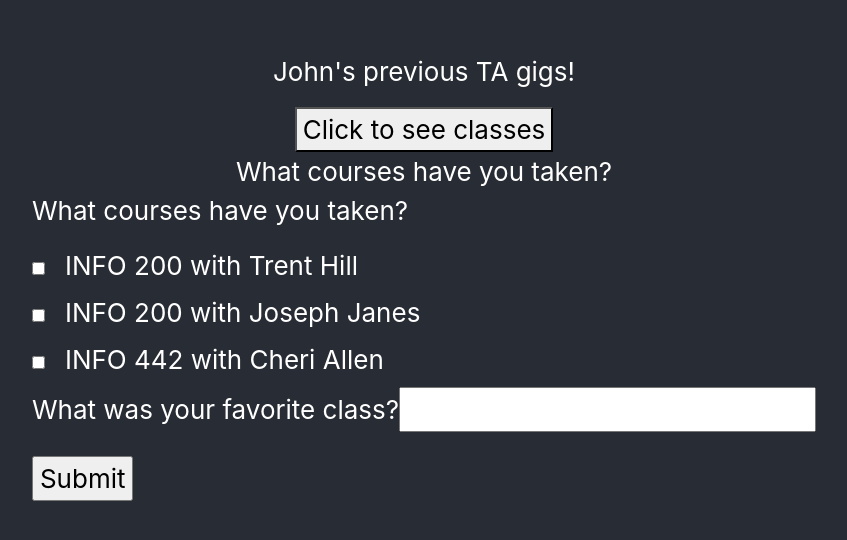
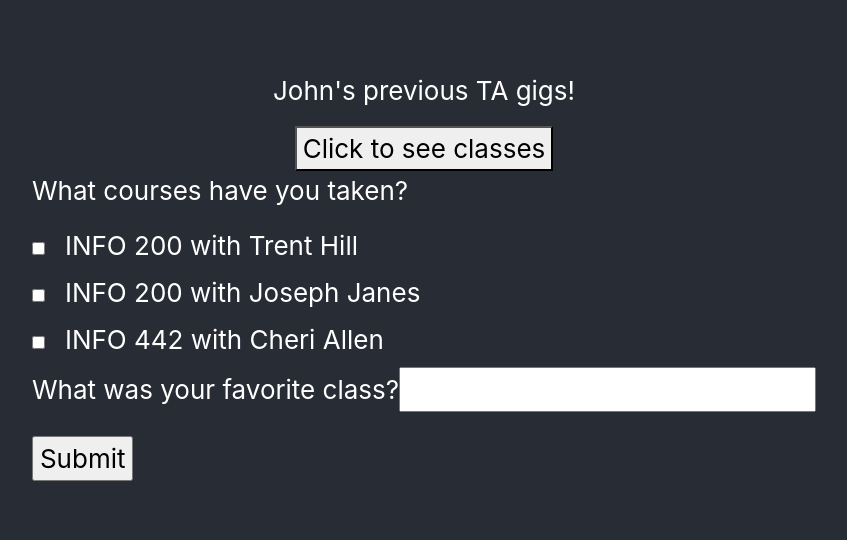
Before and after one commit to INFO442-Spring-2025/lab-7-unit-testing, a React (Create React App) app in the folder lab-7/: page / in a window 1280 px wide. Shown: the part 124-664 px from the top of the page, without its empty margins (216-1063 px from the left). Built offline with nearby package versions, Linux system fonts and the light colour scheme.

Commit message:
Removing extraneous message

```diff
--- a/lab-7/src/App.js
+++ b/lab-7/src/App.js
@@ -39,7 +39,6 @@ function App() {
           {showCards ? profsArray : null}
         </div>
 
-        What courses have you taken?
         <Form data={PROFS}/>
       </header>
     </div>
```
